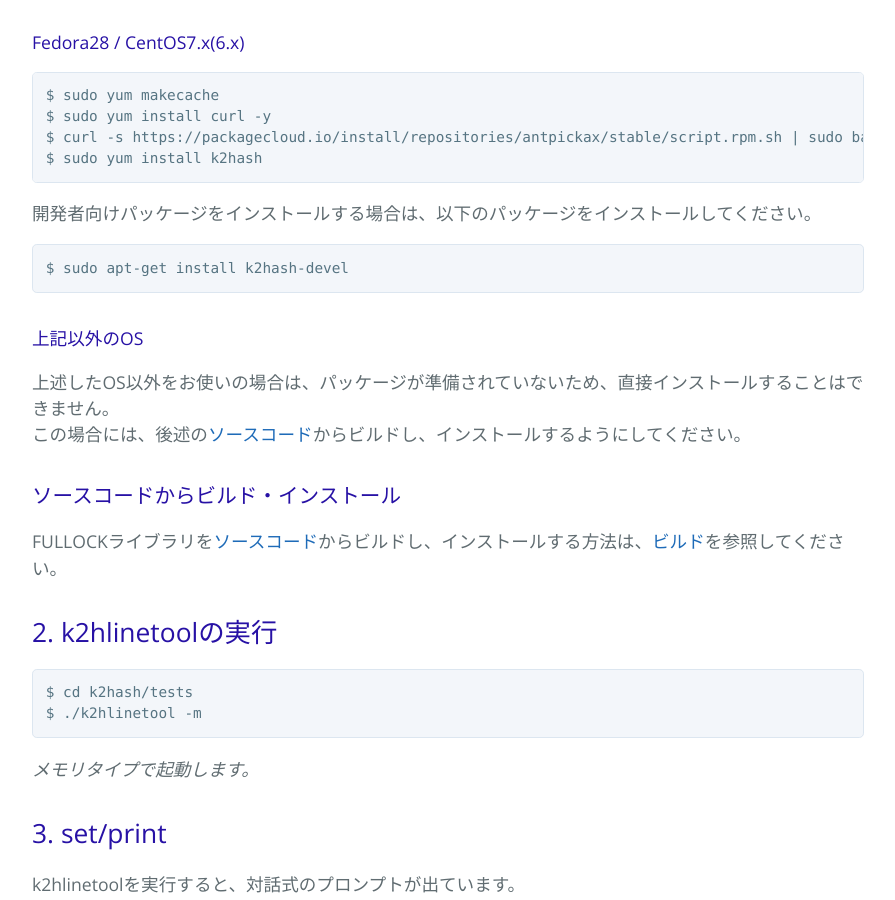
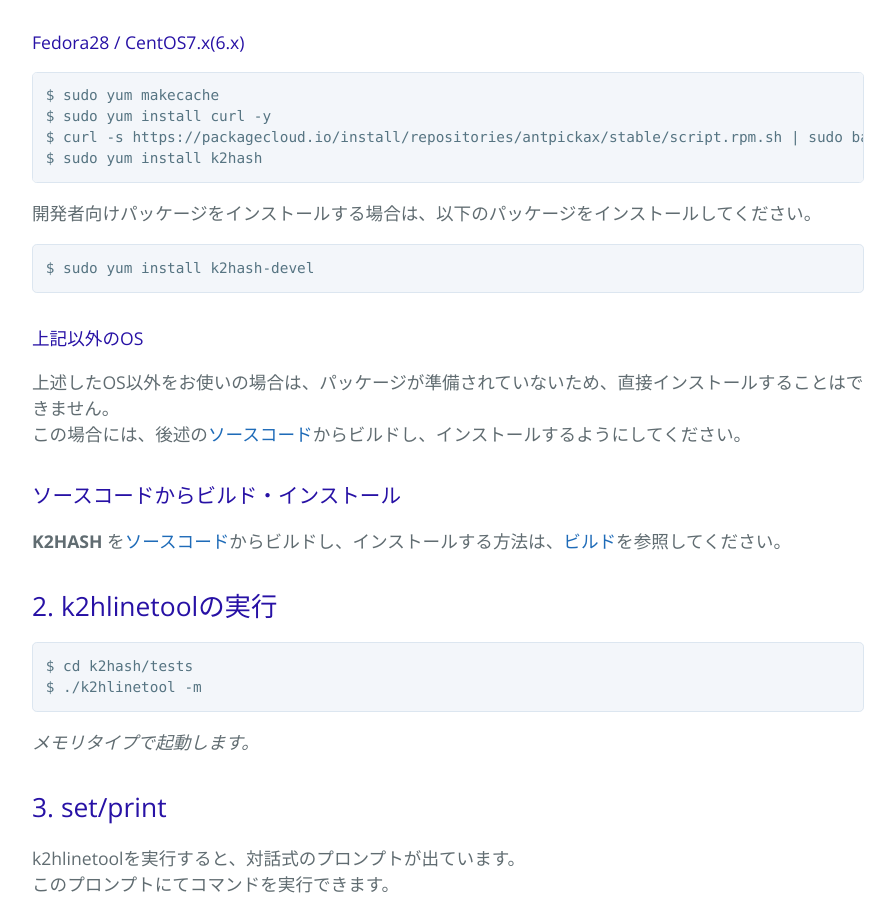
Before and after one commit to yahoojapan/k2hash, a Jekyll site: the page built from usageja.md, in a window 1280 px wide and 900 px high, scrolled down 1073 px. Shown: the whole window, without its empty margins (192-1087 px from the left). Built offline with Jekyll 4.4.1, drawn with Linux system fonts in a browser that asks for light colours.

Commit message:
Fixed wrong command in usage page

````diff
--- a/usageja.md
+++ b/usageja.md
@@ -49,7 +49,7 @@
 ```
 開発者向けパッケージをインストールする場合は、以下のパッケージをインストールしてください。
 ```
-$ sudo apt-get install k2hash-devel
+$ sudo yum install k2hash-devel
 ```
 
 #### 上記以外のOS
@@ -57,7 +57,7 @@
 この場合には、後述の[ソースコード](https://github.com/yahoojapan/k2hash)からビルドし、インストールするようにしてください。
 
 ### ソースコードからビルド・インストール
-FULLOCKライブラリを[ソースコード](https://github.com/yahoojapan/k2hash)からビルドし、インストールする方法は、[ビルド](https://k2hash.antpick.ax/buildja.html)を参照してください。
+**K2HASH** を[ソースコード](https://github.com/yahoojapan/k2hash)からビルドし、インストールする方法は、[ビルド](https://k2hash.antpick.ax/buildja.html)を参照してください。
 
 ## 2. k2hlinetoolの実行
 ```
````
Also changed, not shown: usage.md (+1 -1 lines).
